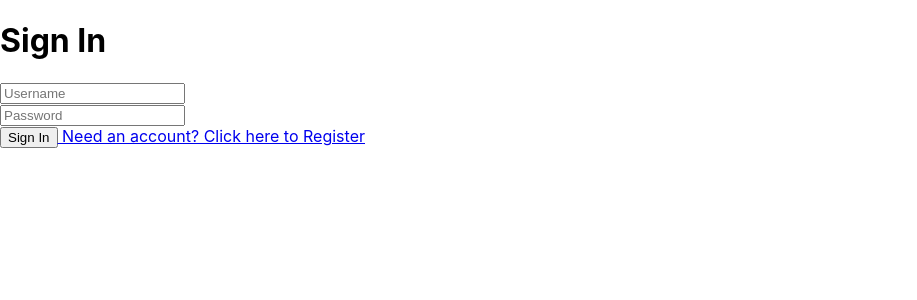
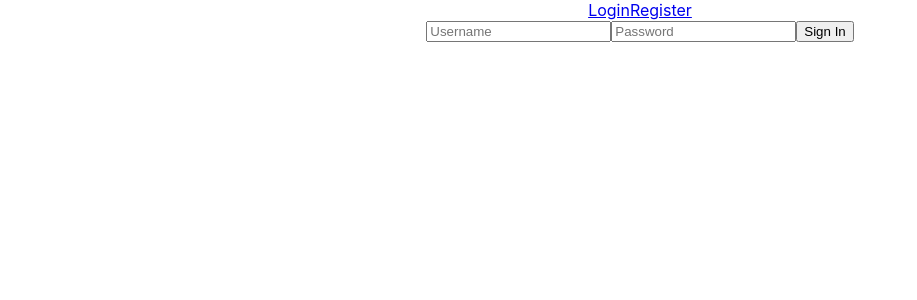
Before and after one commit to CS20-BuildWeek-1/LambdaMUD-FrontEnd, a React (Create React App) app in the folder lambda-mud-frontend/: page / in a window 1280 px wide. Shown: the top 300 px of the page, without its empty margins (0-917 px from the left). Built offline with nearby package versions, Linux system fonts and the light colour scheme.

Commit message:
Working on Login/Register Error

```diff
--- a/lambda-mud-frontend/src/App.js
+++ b/lambda-mud-frontend/src/App.js
@@ -1,16 +1,20 @@
 import React from 'react';
 import { Route } from 'react-router-dom';
+
 import Login from './components/Login';
 import Register from './components/Register';
+// import Adventure from './components/Adventure';
+
 
 import './App.css';
 
 class App extends React.Component {
   render() {
     return (
-      <div className="App-container">
+      <div className="App">
         <Route exact path='/' component={Login} />
-        <Route path='/register' component={Register} />
+        <Route exact path='/register' component={Register} />
+        {/* <Route exact path='/adventure' component={Adventure} /> */}
       </div>
     );
   }
--- a/lambda-mud-frontend/src/components/Login.js
+++ b/lambda-mud-frontend/src/components/Login.js
@@ -1,72 +1,73 @@
 import React, { Component } from 'react';
+import { Link } from "react-router-dom";
 import axios from 'axios';
-import { Link } from 'react-router-dom';
 
-
-class Login extends React.Component {
+class Login extends Component {
     state = {
         username: '',
         password: '',
-        authorized: false
+        status: 0
+    };
+
+    inputChangeHandler = e => {
+        const { name, value } = e.target;
+        this.setState({ [name]: value });
+    };
+
+    submitHandler = e => {
+        e.preventDefault();
+        axios
+        .post('https://lambda-mud-test.herokuapp.com/api/login', this.state)
+        .then(res => {
+            console.log('response', res)
+            const token = res.data['key'];
+            localStorage.setItem('token', `Token ${token}`);
+            this.props.history.push('/adventure');
+        })
+        .catch(err => {
+            const error = JSON.stringify(err);
+            if (error.includes('401')) {
+                this.setState({ status: 401})
+            }
+        });
     }
 
   render() {
     return (
-            <div className="Signin">
-                <h1>Sign In</h1>
-                <form onSubmit={this.submitHandler}>
-                    <div>
+        <div className="login-page">
+            <div className="outer-div">
+            <div className="link-buttons">
+                <Link to={`/`}>Login</Link>
+                <Link to={`/register`}>Register</Link>
+            </div>
+            <div className="inner-div">
+                <form className="form-div" onSubmit={this.submitHandler}>
                     <input
                     value={this.state.username}
-                            onCharge={this.inputChangeHandler}
+                    onChange={this.inputChangeHandler}
+                    type="text"
                     placeholder="Username"
-                            type="text"
-                            name="username" />
-                    </div>
-                    <div>
+                    name="username"
+                    />
                     <input
                     value={this.state.password}
                     onChange={this.inputChangeHandler}
+                    type="password"
                     placeholder="Password"
-                            type="password"
-                            name="password" />
+                    name="password"
+                    />
+                    <button type="submit">Sign In</button>
+                </form>
             </div>
-                    <div>
-                        <button type="submit">
-                            Sign In
-                        </button>
-                        <Link to="/Register"> <a> Need an account? Click here to Register</a></Link>
             </div>
-                    {this.state.authorized ? <Link to="/play"> Play </Link> : null}
-                </form>
+            <p style={ this.state.status === 401 ?
+                { color: "red", textAlign: "center", marginTop: "20px" } : { display: "none" } }>
+                Invalid username or password.
+            </p>
         </div>
     );
   }
-    inputChangeHandler = event => {
-        this.setState({ [event.target.name]: event.target.value })
-    };
-    submitHandler = event => {
-        event.preventDefault();
-        const credentials = {
-            username: this.state.username,
-            password: this.state.password
-        }
-        const local = 'http://127.0.0.1:3000'
-        // const herokurl = 'https://lambda-mud-test.herokuapp.com/'
-        axios.post(`${local}/api/login`, credentials).then(res => {
-            console.log(res.data);
-            const token = res.data.key;
-            localStorage.setItem('key', token);
-            this.setState({ authorized: true });
-        })
-            .catch(err => {
-                console.error(err.response);
-            });
-        console.log('state', this.state);
-    };
+
 }
 
-
-
-
 export default Login;
--- a/lambda-mud-frontend/src/components/Register.js
+++ b/lambda-mud-frontend/src/components/Register.js
@@ -0,0 +1,73 @@
+import React, { Component } from 'react';
+import { Link } from "react-router-dom";
+import axios from 'axios';
+
+class Register extends Component {
+    state = {
+        username: '',
+        password1: '',
+        password2: ''
+    };
+
+    inputChangeHandler = e => {
+        const { name, value } = e.target;
+        this.setState({ [name]: value });
+    };
+
+    submitHandler = e => {
+        e.preventDefault();
+        axios
+        .post('https://lambda-mud-test.herokuapp.com/api/registration', this.state)
+        .then(res => {
+            console.log('response', res)
+            const token = res.data['key'];
+            localStorage.setItem('token', `Token ${token}`);
+            this.props.history.push('/adventure');
+        })
+        .catch(err => {
+            console.log('Axios error:', err);
+        });
+    }
+
+  render() {
+    return (
+        <div className="login-page">
+            <div className="outer-div">
+            <div className="link-buttons">
+                <Link to={`/`}>Login</Link>
+                <Link to={`/register`}>Register</Link>
+            </div>
+            <div className="inner-div">
+                <form className="form-div" onSubmit={this.submitHandler}>
+                    <input
+                    value={this.state.username}
+                    onChange={this.inputChangeHandler}
+                    type="text"
+                    placeholder="Username"
+                    name="username"
+                    />
+                    <input
+                    value={this.state.password}
+                    onChange={this.inputChangeHandler}
+                    type="password"
+                    placeholder="Password"
+                    name="password1"
+                    />
+                    <input
+                    value={this.state.password}
+                    onChange={this.inputChangeHandler}
+                    type="password"
+                    placeholder="Re-enter Password"
+                    name="password2"
+                    />
+                    <button type="submit">Create Account</button>
+                </form>
+            </div>
+            </div>
+        </div>
+    );
+  }
+
+}
+
+export default Register;
```
Lines whose indentation alone changed are shown as unchanged.
